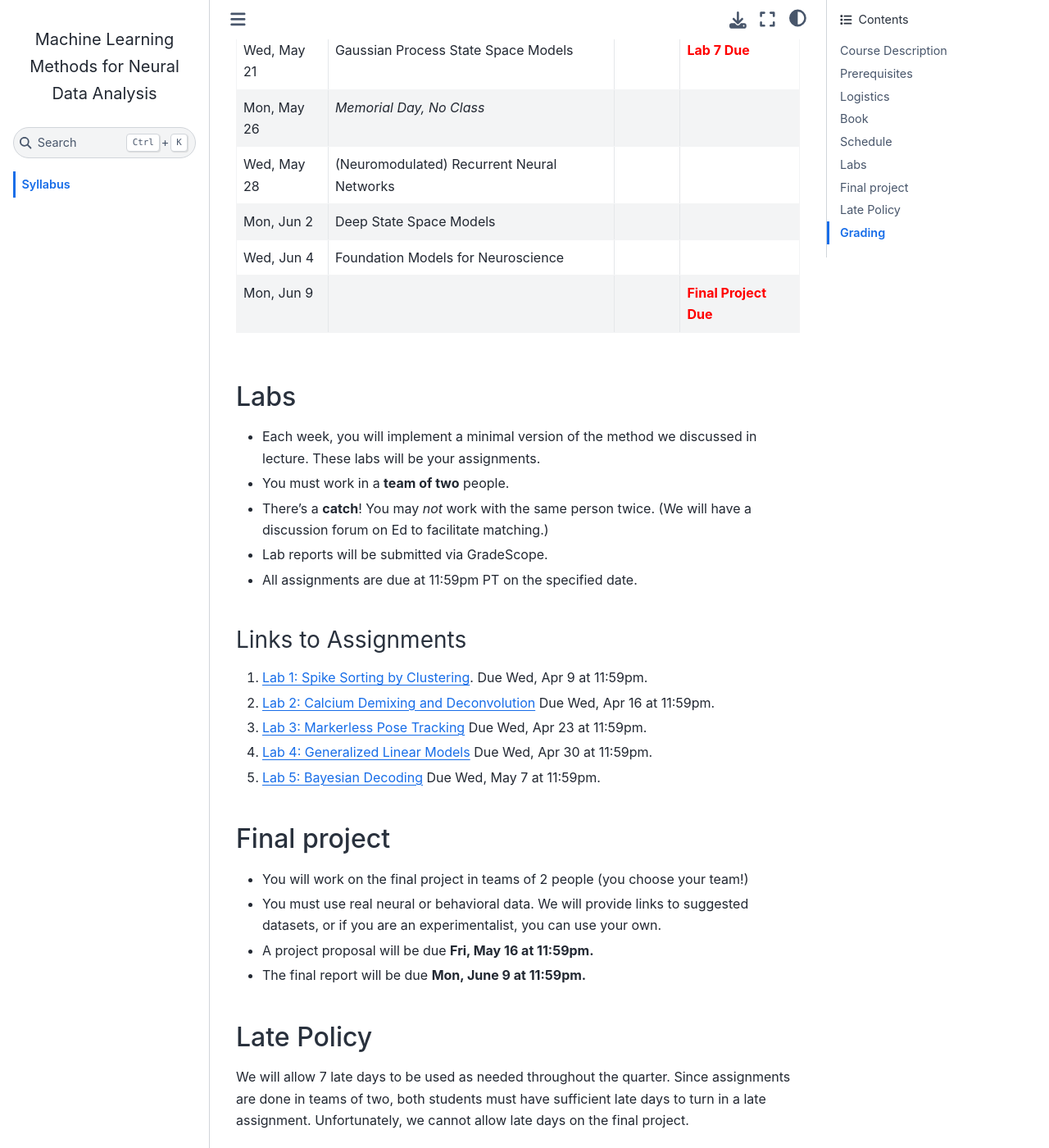
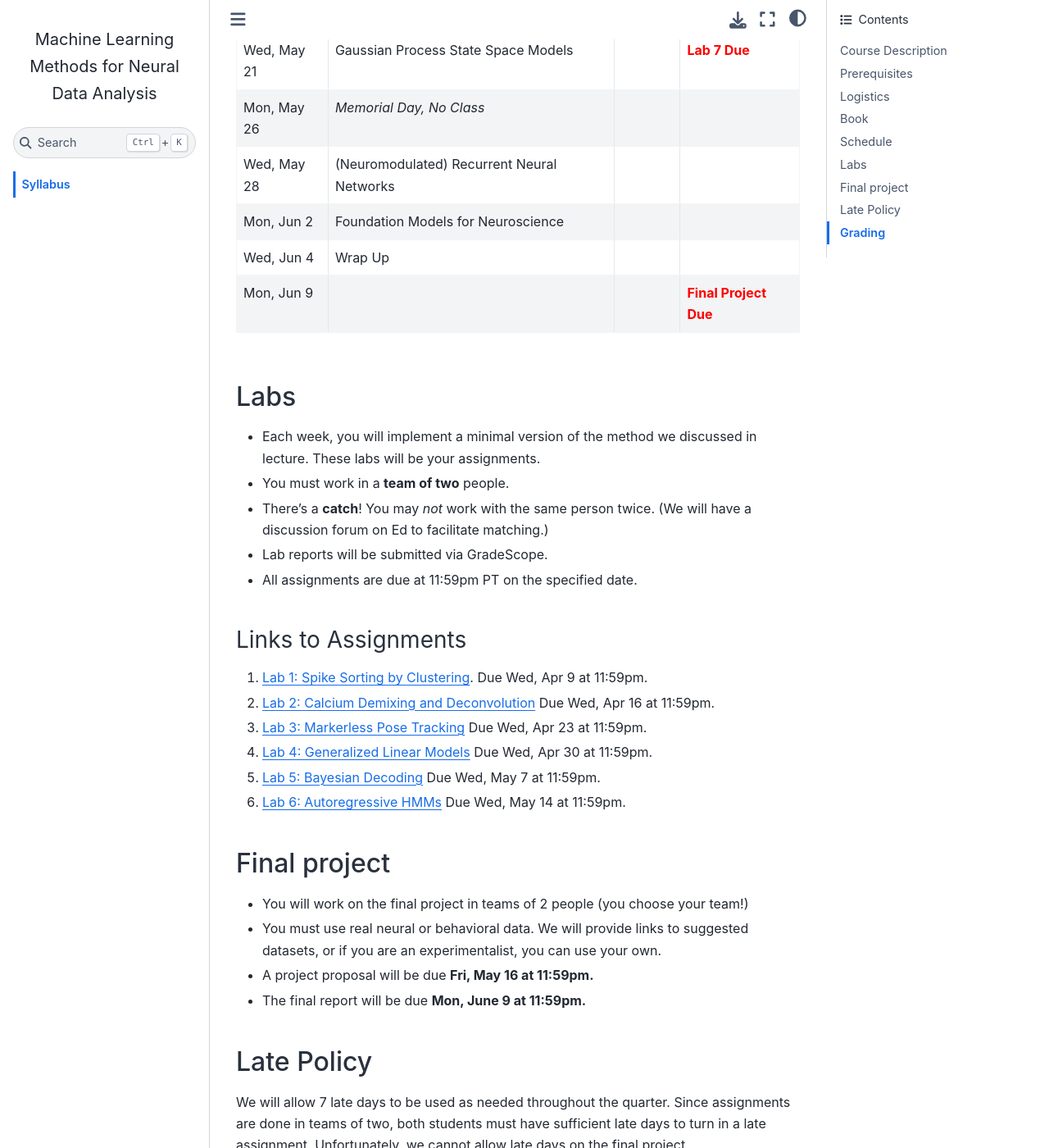
Before and after one commit to slinderman/stats320, a Jupyter Book: the page built from index.md, in a window 1280 px wide and 1400 px high, scrolled down 3648 px. Shown: the whole window at 82% size. Built offline with Jupyter Book 1.0.4 settings and Sphinx 7.4.7 and the Sphinx Book theme 1.1.4, drawn with Linux system fonts in a browser that asks for light colours.

Commit message:
add links to lab 6

```diff
--- a/index.md
+++ b/index.md
@@ -48,16 +48,16 @@
 | Date        | Neuro Topic | ML Topic | Reading | Assignment |
 | ----------- | ------------------ | -------- | ------- | ---------- |
 | Mon, Apr 21 | Neural Encoding {Download}`[slides]<slides/pdf/08_encoding.pdf>` | Generalized Linear Models (GLMs) | [Summary Statistics](https://slinderman.github.io/ml4nd/chapters/08_summary_stats.html) and [GLMs](https://slinderman.github.io/ml4nd/chapters/09_glm.html) | |
-| Wed, Apr 23 | Neural Encoding | Poisson GLMs |  | <span style="color:red">**Lab 3 Due** <br> **Lab 4 Out**</span> |
+| Wed, Apr 23 | Neural Encoding | Poisson GLMs |  | <span style="color:red">**Lab 3 Due** <br> [**Lab 4 Out**](https://slinderman.github.io/ml4nd/labs/04_glms.html)</span> |
 | Mon, Apr 28 | Bayesian Decoding | Poisson Processes{Download}`[slides]<slides/pdf/09_poisson_processes.pdf>` | [Poisson Processes](https://slinderman.github.io/ml4nd/chapters/10_poisson_processes.html) | |
-| Wed, Apr 30 | Bayesian Decoding | Bayesian Inference{Download}`[slides]<slides/pdf/10_decoding.pdf>` | [Bayesian Decoding](https://slinderman.github.io/ml4nd/chapters/11_decoding.html) | <span style="color:red">**Lab 4 Due** <br> **Lab 5 Out**</span> |
+| Wed, Apr 30 | Bayesian Decoding | Bayesian Inference{Download}`[slides]<slides/pdf/10_decoding.pdf>` | [Bayesian Decoding](https://slinderman.github.io/ml4nd/chapters/11_decoding.html) | <span style="color:red">**Lab 4 Due** <br> [**Lab 5 Out**](https://slinderman.github.io/ml4nd/labs/05_decoding.html)</span> |
 
 ### Unit III: Unsupervised models of neural and behavioral data
 
 | Date        | Neuro Topic | ML Topic | Reading | Assignment |
 | ----------- | ------------------ | -------- | ------- | ---------- |
 | Mon, May 5  | Behavioral Segmentation{Download}`[slides]<slides/pdf/11_hmms.pdf>` | Hidden Markov Models (HMMs) | [HMMs](https://slinderman.github.io/ml4nd/chapters/13_hmms.html) | |
-| Wed, May 7  | Behavioral Segmentation{Download}`[slides]<slides/pdf/12_em.pdf>` | Expectation Maximization (EM) | [HMMs](https://slinderman.github.io/ml4nd/chapters/13_hmms.html) | <span style="color:red">**Lab 5 Due** <br> **Lab 6 Out**</span> |
+| Wed, May 7  | Behavioral Segmentation{Download}`[slides]<slides/pdf/12_em.pdf>` | Expectation Maximization (EM) | [HMMs](https://slinderman.github.io/ml4nd/chapters/13_hmms.html) | <span style="color:red">**Lab 5 Due** <br> [**Lab 6 Out**](https://slinderman.github.io/ml4nd/labs/06_arhmm.html)</span> |
 | Mon, May 12 | Neural Dynamics | Linear Dynamical Systems (LDS) | | |
 | Wed, May 14 | Neural Dynamics | Switching Linear Dynamical Systems (SLDS) | | <span style="color:red">**Lab 6 Due** <br> **Lab 7 Out**</span> |
 | Fri, May 16 | &mdash; | &mdash; | | <span style="color:red">**Project Proposal Due**</span> |
@@ -70,8 +70,8 @@
 | Wed, May 21 | Gaussian Process State Space Models | | <span style="color:red">**Lab 7 Due**</span> |
 | Mon, May 26 | _Memorial Day, No Class_ | | | |
 | Wed, May 28 | (Neuromodulated) Recurrent Neural Networks | | |
-| Mon, Jun 2  | Deep State Space Models | | |
-| Wed, Jun 4  | Foundation Models for Neuroscience| | |
+| Mon, Jun 2  | Foundation Models for Neuroscience | | |
+| Wed, Jun 4  | Wrap Up | | |
 | Mon, Jun 9  | | | <span style="color:red">**Final Project Due**</span> |
 
 ## Labs
@@ -88,6 +88,7 @@
 3. [Lab 3: Markerless Pose Tracking](https://slinderman.github.io/ml4nd/labs/03_pose_tracking.html) Due Wed, Apr 23 at 11:59pm.
 4. [Lab 4: Generalized Linear Models](https://slinderman.github.io/ml4nd/labs/04_glms.html) Due Wed, Apr 30 at 11:59pm.
 5. [Lab 5: Bayesian Decoding](https://slinderman.github.io/ml4nd/labs/05_decoding.html) Due Wed, May 7 at 11:59pm.
+5. [Lab 6: Autoregressive HMMs](https://slinderman.github.io/ml4nd/labs/06_arhmm.html) Due Wed, May 14 at 11:59pm.
 
 ## Final project
 
```
